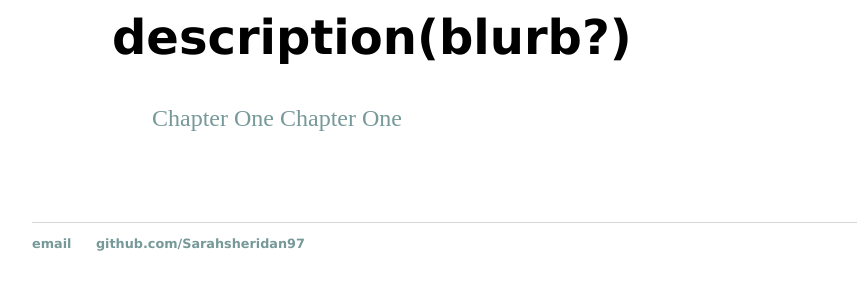
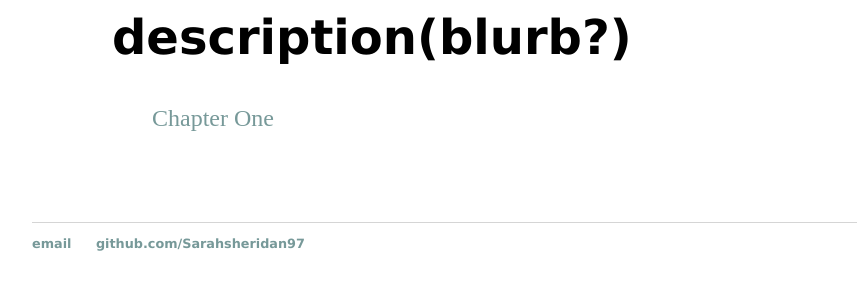
Before and after one commit to Sarahsheridan97/sarahsheridan97.github.io, a Jekyll site: the page built from mombook/index.html, in a window 1280 px wide. Shown: the part 272-562 px from the top of the page, without its empty margins (160-1017 px from the left). Built offline with Jekyll 4.4.1, drawn with Linux system fonts in a browser that asks for light colours.

Commit message:
Update index.html

```diff
--- a/mombook/index.html
+++ b/mombook/index.html
@@ -7,6 +7,5 @@ date: 2022-02-10
 <h1>{{ page.title }}</h1>
 <h2>{{ page.description }}</h2>
 <ul class="posts">
-<li><a href="/mombook/chapter1">Chapter One</a></li>
 <li><a href="/mombook/momtangled.xml">Chapter One</a></li>
 </ul>
```
